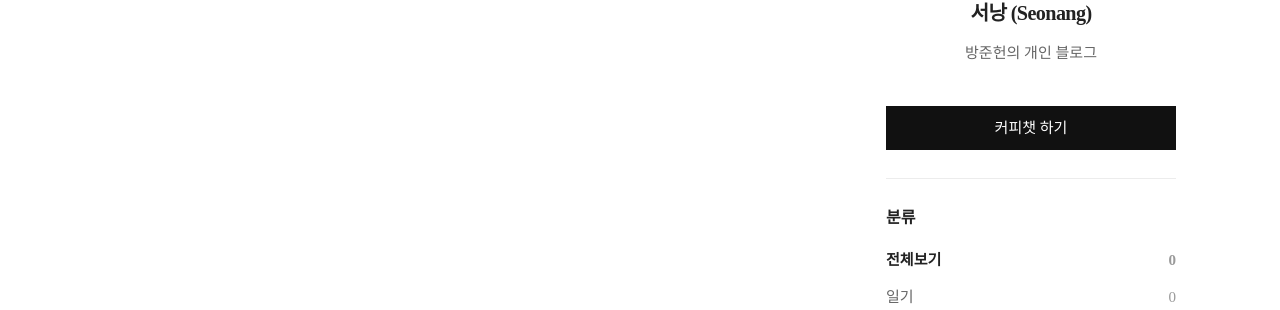
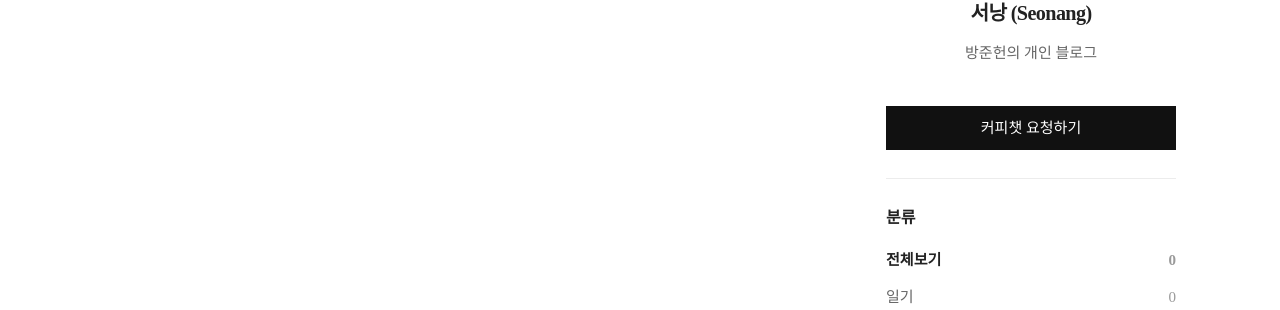
Before and after one commit to seonang/seonang.github.io, a Jekyll site: the page built from index.html, in a window 1280 px wide. Shown: the part 311-621 px from the top of the page. Built offline with Jekyll 4.4.1, drawn with Linux system fonts in a browser that asks for light colours; some web fonts are replaced.

Commit message:
Update archive-shell.html

```diff
--- a/_includes/archive-shell.html
+++ b/_includes/archive-shell.html
@@ -68,7 +68,7 @@
         <h2>서낭 (Seonang)</h2>
         <p>방준헌의 개인 블로그</p>
         <a class="author-email" href="mailto:{{ site.contact_email }}">{{ site.contact_email }}</a>
-        <a class="dark-button full-width" href="#" data-open-chat-modal>커피챗 하기</a>
+        <a class="dark-button full-width" href="#" data-open-chat-modal>커피챗 요청하기</a>
       </div>
 
       <div class="aside-card category-card">
```
